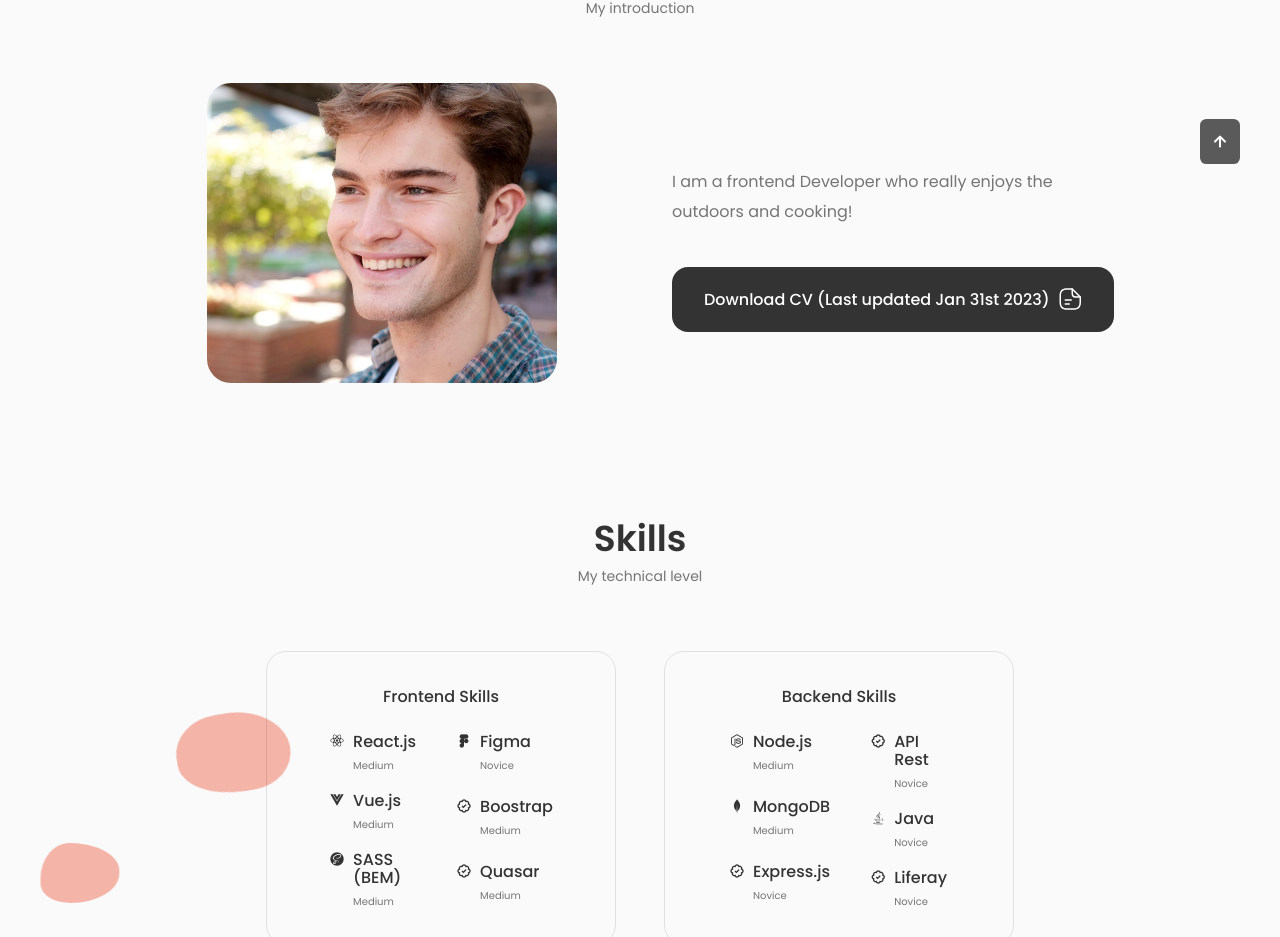
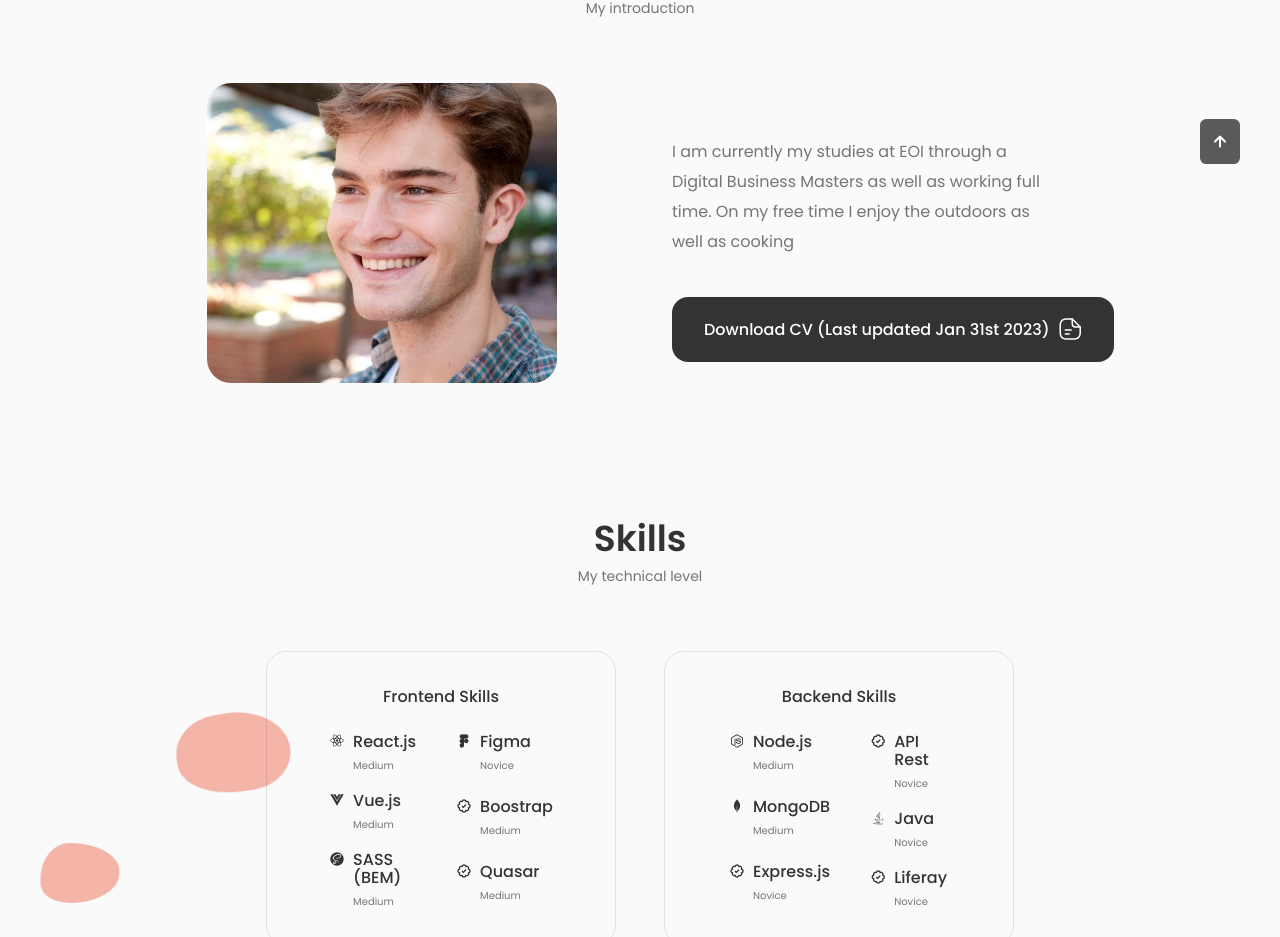
Before and after one commit to miguelow/personal-portfolio, a React (Create React App) app: page / in a window 1280 px wide. Shown: the part 796-1733 px from the top of the page. Built offline with nearby package versions, Linux system fonts and the light colour scheme.

Commit message:
updated bio

```diff
--- a/src/components/about/About.jsx
+++ b/src/components/about/About.jsx
@@ -16,8 +16,7 @@ const About = () => {
           <Info />
 
           <p className="about__description">
-            I am a frontend Developer who really enjoys the outdoors
-            and cooking!
+            I am currently my studies at EOI through a Digital Business Masters as well as working full time. On my free time I enjoy the outdoors as well as cooking
           </p>
 
           <a download="" href={CV} className="button button--flex">
```
